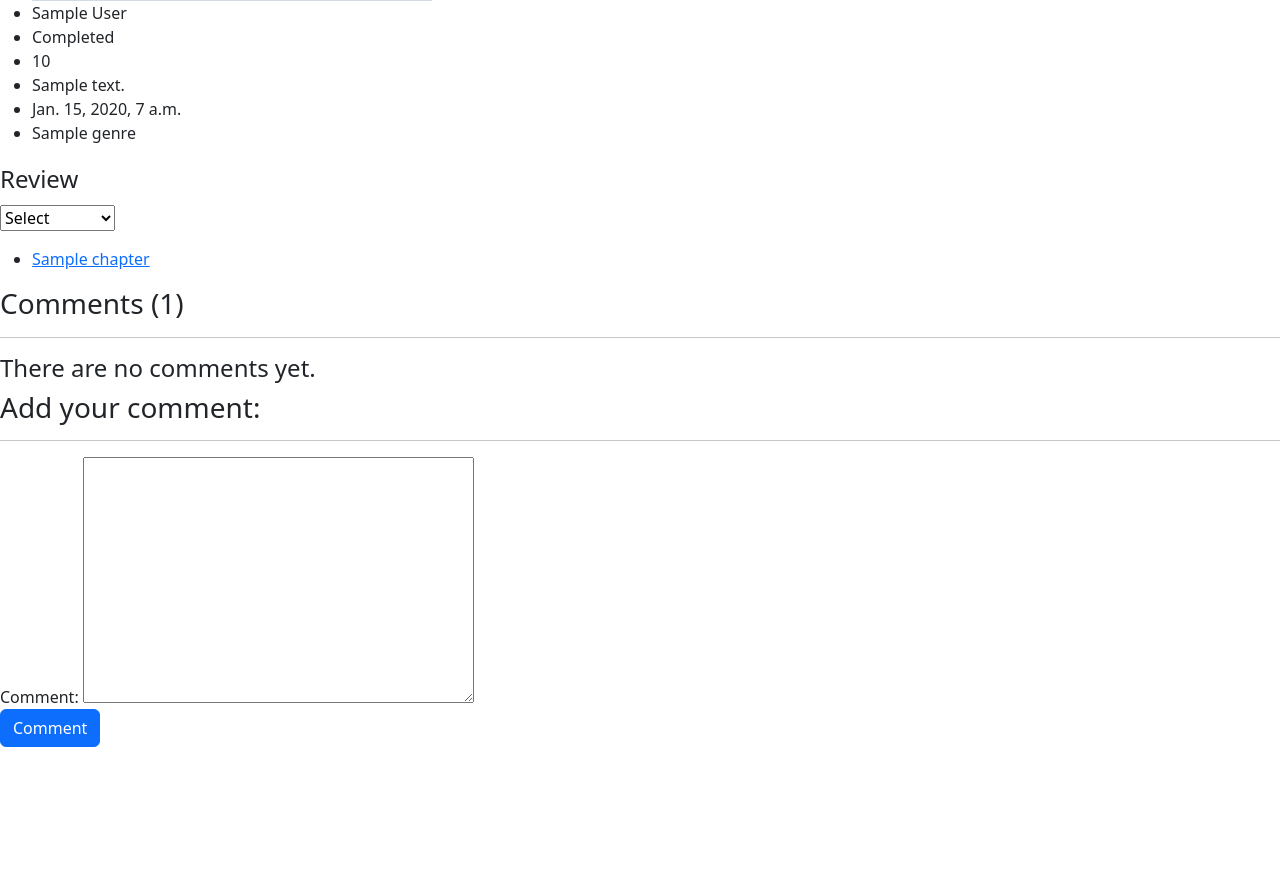
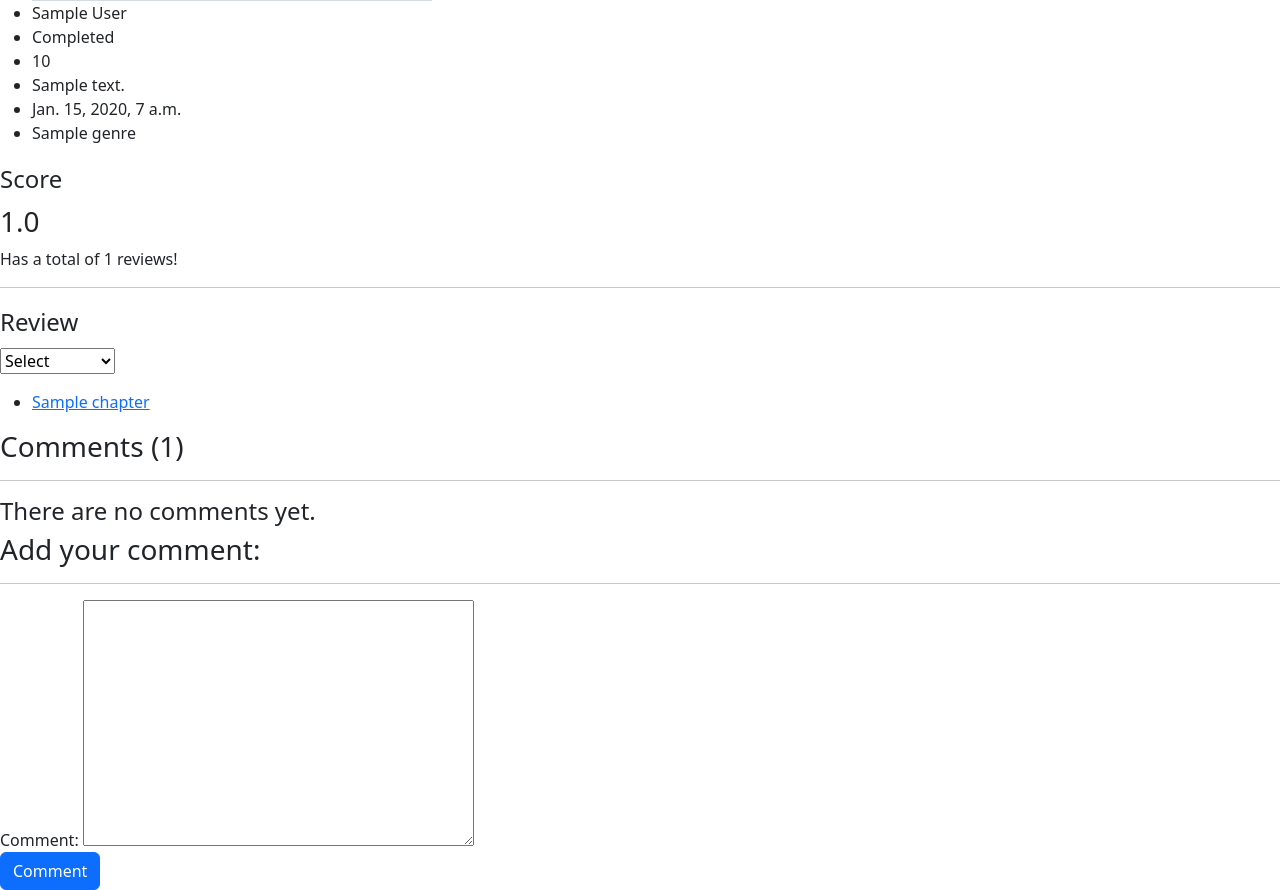
Before and after one commit to Renildo15/MangaCats, a Django app: page /manga/manga_view/00000000-0000-0000-0000-000000000001/ in a window 1280 px wide. Shown: the part 473-1363 px from the top of the page. Before the commit the page ends 1220 px from the top, so only its background shows below. Run offline with Django 4.2, Linux system fonts and the light colour scheme; tables that the repository leaves empty hold one stand-in row (values such as "Sample post"); grey boxes marked "Sample" are stand-in pictures; some libraries are stand-ins or nearby versions.

Commit message:
feat: adicionando o total de reviews #22

```diff
--- a/core/manga_app/manga_review_views/views.py
+++ b/core/manga_app/manga_review_views/views.py
@@ -44,3 +44,26 @@ def manga_review(request):
 
     data = {'status':status, 'text':review}
     return JsonResponse(data)
+
+def review_avarege(pk):
+    manga = ReviewManga.objects.filter(manga=pk).values_list('review', flat=True)
+    try:
+        total_reviews = len(manga)
+        sum_review = sum(manga)
+        manga_len = len(manga)
+        average = sum_review/manga_len
+
+        dict = {
+            "total_reviews":total_reviews,
+            "average": round(average, 2)
+        }
+
+        return dict
+    except:
+        total_reviews = None
+        average = None
+    dict = {
+        "total_reviews":total_reviews,
+        "average": average
+    }
+    return dict
--- a/core/manga_app/templates/pages/manga/manga_view.html
+++ b/core/manga_app/templates/pages/manga/manga_view.html
@@ -21,6 +21,16 @@
             {% endfor %}
         </li>
     </ul>
+    <div>
+        <legend>Score</legend>
+        <h3>{{average}}</h3>
+        {% if reviews %}
+            <span>
+                Has a total of {{reviews}} reviews!
+            </span>
+        {% endif %}
+    </div>
+    <hr>
     <div>
         <form action="" method="GET">
             <legend>Review</legend>
--- a/core/manga_app/views.py
+++ b/core/manga_app/views.py
@@ -9,6 +9,7 @@ from .forms import MangaForm
 from django.contrib import messages
 from comment_app.views import comment_list, total_comments_manga
 from .favorite_manga_views.views import favorite_button
+from .manga_review_views.views import review_avarege
 
 # Create your views here.
 
@@ -37,6 +38,9 @@ def manga_view(request, pk):
     form_comment = CommentMangaForm()
     total_comments = total_comments_manga(pk)
     comment = comment_list(pk)
+    re_ave = review_avarege(pk)
+    reviews = re_ave['total_reviews']
+    average = re_ave['average']
     try:
         favorites = favorite_button(request,pk)
     except:
@@ -79,7 +83,9 @@ def manga_view(request, pk):
         'form_comment':form_comment,
         "comments": comment,
         'total_comments': total_comments,
-        'favorites': favorites
+        'favorites': favorites,
+        "average":average,
+        'reviews':reviews
     }
 
     return render(request, "pages/manga/manga_view.html", context)
```
